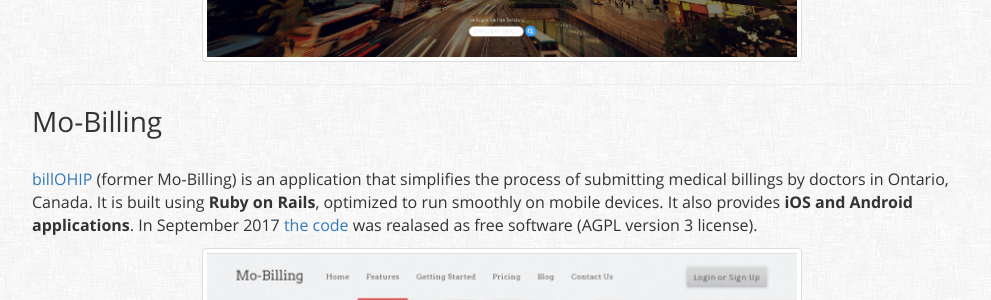
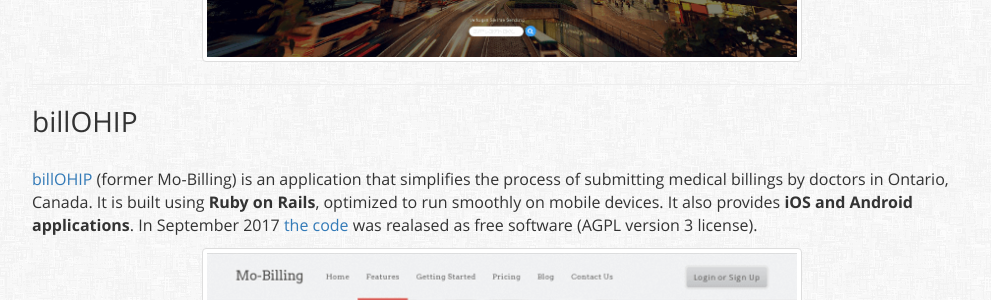
Before and after one commit to qoobaa/qoobaa.github.io, a Jekyll site: the page built from index.html, in a window 1280 px wide and 900 px high, scrolled down 2697 px. Shown: the part 157-457 px from the top of the window, without its empty margins (138-1129 px from the left). Built offline with Jekyll 4.4.1, drawn with Linux system fonts in a browser that asks for light colours.

Commit message:
rename mo-billing

```diff
--- a/index.html
+++ b/index.html
@@ -89,7 +89,7 @@
 
       <hr>
 
-      <h3>Mo-Billing</h3>
+      <h3>billOHIP</h3>
       <p>
         <a href="https://billohip.ca/">billOHIP</a> (former Mo-Billing) is an application that simplifies the process of submitting medical billings by doctors in Ontario, Canada. It is built using <strong>Ruby on Rails</strong>, optimized to run smoothly on mobile devices. It also provides <strong>iOS and Android applications</strong>. In September 2017 <a href="https://github.com/bryanlarsen/mobilling">the code</a> was realased as free software (AGPL version 3 license).
       </p>
```
